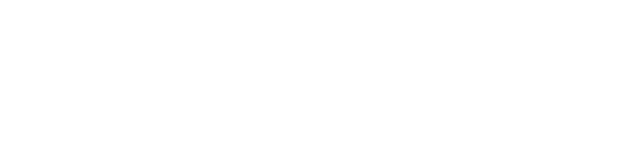
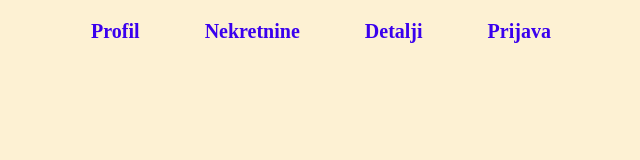
Before and after one commit to halilovick/Property-Agency-JS, a plain HTML site: page html/prijava.html in a window 1280 px wide. Shown: the whole page, without its empty margins (319-959 px from the left). Drawn offline with Linux system fonts and the light colour scheme.

Commit message:
prijava page added

```diff
--- /dev/null
+++ b/css/prijava.css
@@ -0,0 +1,30 @@
+html,
+body {
+    height: 100%;
+    width: 100%;
+    margin: 0;
+    padding: 0;
+}
+
+body {
+    background-color: #fdf1d3;
+}
+
+iframe {
+    display: block;
+    width: 100%;
+    border: none;
+    height: 60px;
+    margin: 0;
+    padding: 0;
+}
+
+#menu {
+    margin-left: auto;
+    margin-right: auto;
+    position: fixed;
+    top: 0;
+    width: 100%;
+    z-index: 1000;
+    text-align: center;
+}
--- a/html/meni.html
+++ b/html/meni.html
@@ -13,7 +13,7 @@
         <li><a href="profil.html" target="_parent">Profil</a></li>
         <li><a href="nekretnine.html" target="_parent">Nekretnine</a></li>
         <li><a href="detalji.html" target="_parent">Detalji</a></li>
-        <li><a href="#">Prijava</a></li>
+        <li><a href="prijava.html" target="_parent"">Prijava</a></li>
     </ul>
 </body>
 
--- a/html/prijava.html
+++ b/html/prijava.html
@@ -0,0 +1,17 @@
+<!doctype html>
+<html lang="hr">
+
+<head>
+    <meta charset="utf-8">
+    <meta name="viewport" content="width=device-width">
+    <link href="../css/prijava.css" rel="stylesheet">
+    <title>Prijava</title>
+</head>
+
+<body>
+    <div id="menu">
+        <iframe src="meni.html"></iframe>
+    </div>
+</body>
+
+</html>
```
